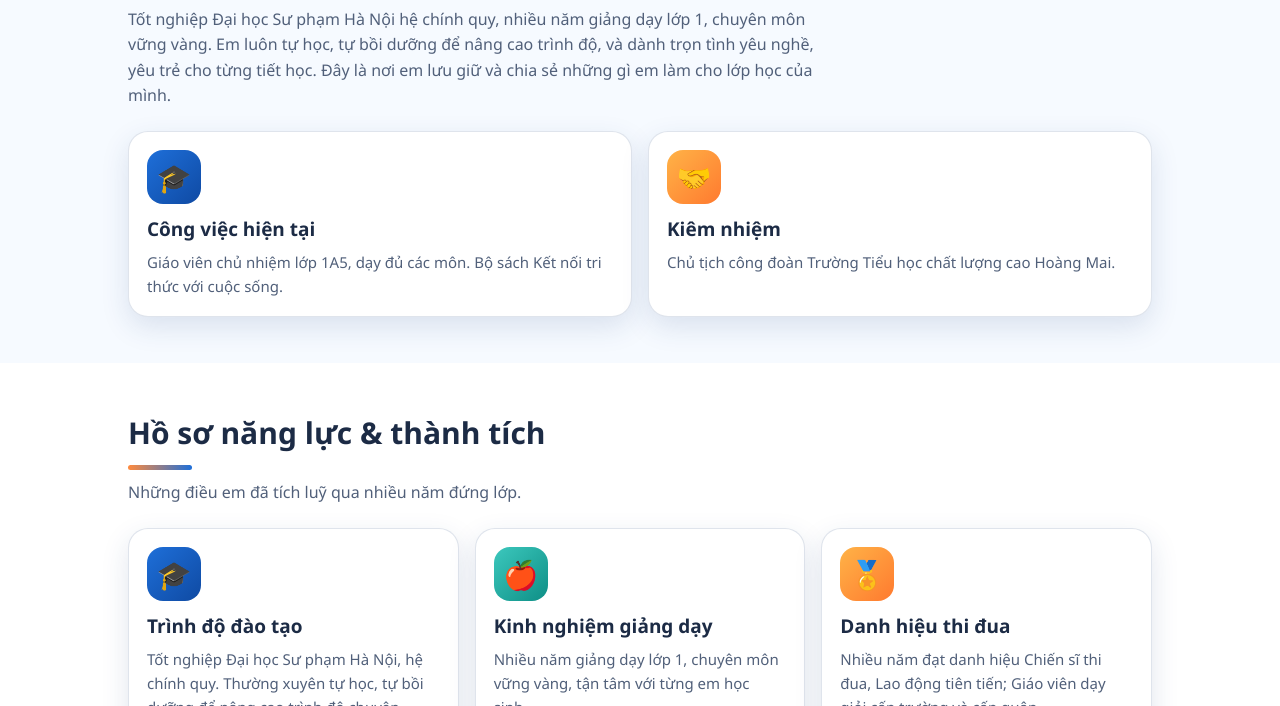
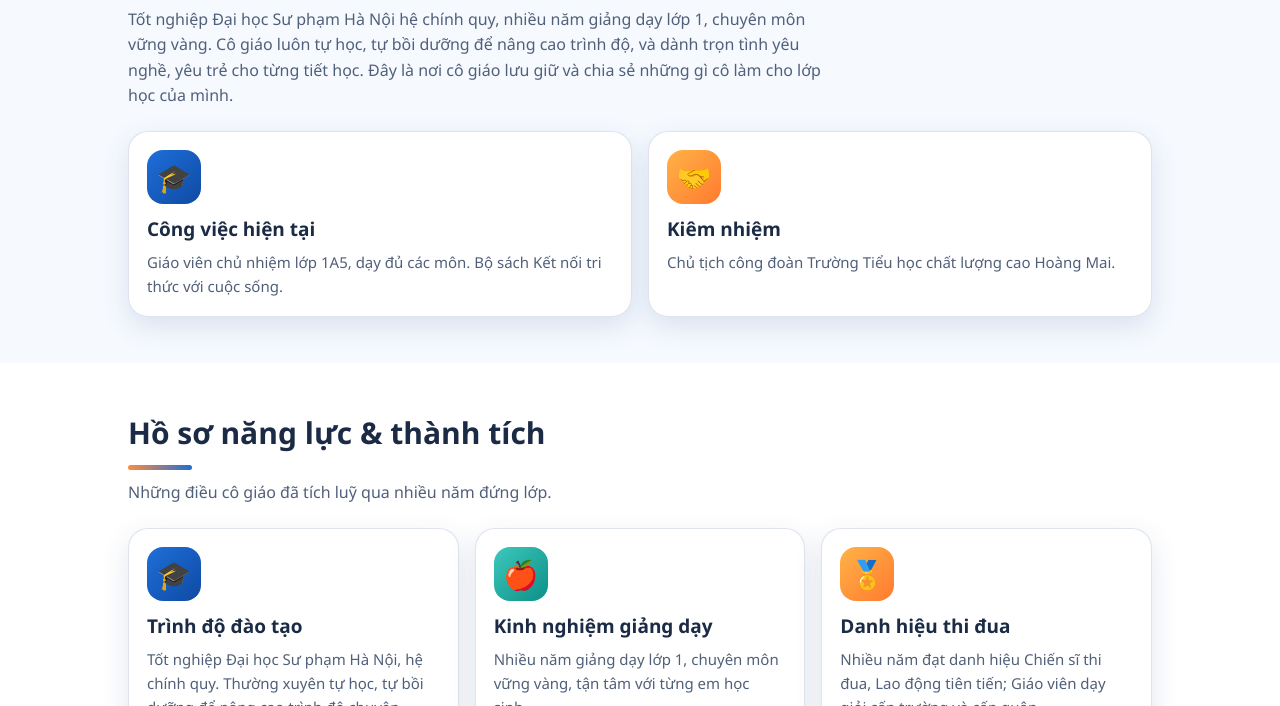
Before and after one commit to dieuthuy78hoangmai-lgtm/DIEUTHUY-HOANGMAI, a plain HTML site: page index.html in a window 1280 px wide. Shown: the part 676-1382 px from the top of the page. Drawn offline with Linux system fonts and the light colour scheme.

Commit message:
Add files via upload

```diff
--- a/index.html
+++ b/index.html
@@ -98,7 +98,7 @@ footer b{color:#fff}
 
 <section id="gioi-thieu"><div class="rong">
   <h2 class="tieude">Giới thiệu</h2>
-  <p class="mota">Tốt nghiệp Đại học Sư phạm Hà Nội hệ chính quy, nhiều năm giảng dạy lớp 1, chuyên môn vững vàng. Em luôn tự học, tự bồi dưỡng để nâng cao trình độ, và dành trọn tình yêu nghề, yêu trẻ cho từng tiết học. Đây là nơi em lưu giữ và chia sẻ những gì em làm cho lớp học của mình.</p>
+  <p class="mota">Tốt nghiệp Đại học Sư phạm Hà Nội hệ chính quy, nhiều năm giảng dạy lớp 1, chuyên môn vững vàng. Cô giáo luôn tự học, tự bồi dưỡng để nâng cao trình độ, và dành trọn tình yêu nghề, yêu trẻ cho từng tiết học. Đây là nơi cô giáo lưu giữ và chia sẻ những gì cô làm cho lớp học của mình.</p>
   <div class="luoi">
     <div class="the"><div class="bieu b1">🎓</div><h3>Công việc hiện tại</h3><p>Giáo viên chủ nhiệm lớp 1A5, dạy đủ các môn. Bộ sách Kết nối tri thức với cuộc sống.</p></div>
     <div class="the"><div class="bieu b2">🤝</div><h3>Kiêm nhiệm</h3><p>Chủ tịch công đoàn Trường Tiểu học chất lượng cao Hoàng Mai.</p></div>
@@ -107,7 +107,7 @@ footer b{color:#fff}
 
 <section id="ho-so"><div class="rong">
   <h2 class="tieude">Hồ sơ năng lực & thành tích</h2>
-  <p class="mota">Những điều em đã tích luỹ qua nhiều năm đứng lớp.</p>
+  <p class="mota">Những điều cô giáo đã tích luỹ qua nhiều năm đứng lớp.</p>
   <div class="luoi">
     <div class="the"><div class="bieu b1">🎓</div><h3>Trình độ đào tạo</h3><p>Tốt nghiệp Đại học Sư phạm Hà Nội, hệ chính quy. Thường xuyên tự học, tự bồi dưỡng để nâng cao trình độ chuyên môn.</p></div>
     <div class="the"><div class="bieu b3">🍎</div><h3>Kinh nghiệm giảng dạy</h3><p>Nhiều năm giảng dạy lớp 1, chuyên môn vững vàng, tận tâm với từng em học sinh.</p></div>
```
